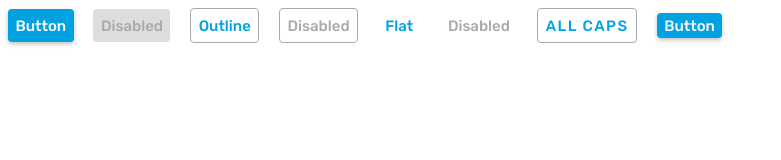
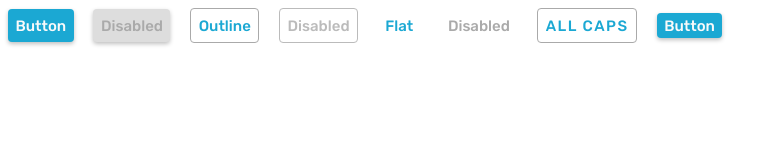
Before and after one commit to eethe0/chroma, a website built with Parcel: page index.html in a window 1280 px wide. Shown: the whole page, without its empty margins (0-781 px from the left). Built offline with nearby package versions, Linux system fonts and the light colour scheme.

Commit message:
Fix disabled button shadows

```diff
--- a/chroma.scss
+++ b/chroma.scss
@@ -1,7 +1,7 @@
 @import url("https://fonts.googleapis.com/css?family=Rubik:400,500&display=swap");
 
 $font: "Rubik", sans-serif;
-$primary: #00a2e2;
+$primary: #1ba8d3;
 $bg: #fff;
 $light: #fafafa;
 $dark: #222;
@@ -45,7 +45,7 @@ body {
   font-weight: 500;
   background-color: $primary;
   color: legible($primary);
-  box-shadow: 0 2px 4px rgba(#000, 0.25), 0 0 0 0 rgba($primary, 0.5);
+  box-shadow: 0 0 0 0 rgba($primary, 0.5), 0 2px 4px rgba(#000, 0.25);
   border-radius: 4px;
 
   transition: all 100ms;
@@ -58,7 +58,7 @@ body {
     width: 100%;
     height: 100%;
     border-radius: inherit;
-    transition: all 300ms;
+    transition: all 300ms ease-out;
   }
 
   &:focus {
@@ -67,7 +67,7 @@ body {
 
   &:hover,
   &:focus {
-    box-shadow: 0 2px 4px rgba(#000, 0.25), 0 0 0 2px rgba($primary, 0.5);
+    box-shadow: 0 0 0 2px rgba($primary, 0.5), 0 2px 4px rgba(#000, 0.25);
 
     &::before {
       box-shadow: 0 0 0 8px rgba($primary, 0);
@@ -75,7 +75,7 @@ body {
   }
 
   &:active {
-    box-shadow: 0 2px 4px rgba(#000, 0.25), 0 0 0 0px rgba($primary, 0.5);
+    box-shadow: 0 0 0 0 rgba($primary, 0), 0 2px 4px rgba(#000, 0.25);
 
     &::before {
       box-shadow: 0 0 0 0px rgba($primary, 1);
@@ -84,9 +84,9 @@ body {
   }
 
   &:disabled {
+    box-shadow: 0 0 0 0 rgba($primary, 0), 0 2px 4px rgba(#000, 0.25);
     background-color: #ddd;
     color: #aaa;
-    box-shadow: none;
   }
 
   &.caps {
@@ -119,9 +119,10 @@ body {
   }
 
   &:disabled {
-    border: 1px solid #aaa;
+    box-shadow: none;
+    border: 1px solid #bbb;
     background-color: transparent;
-    color: #aaa;
+    color: #bbb;
   }
 }
 
@@ -143,6 +144,7 @@ body {
   }
 
   &:disabled {
+    box-shadow: none;
     background-color: transparent;
     color: #aaa;
   }
```
